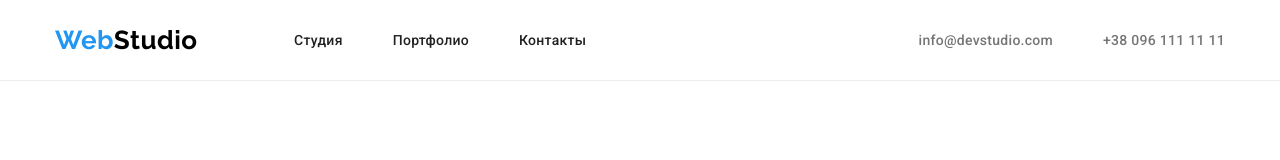
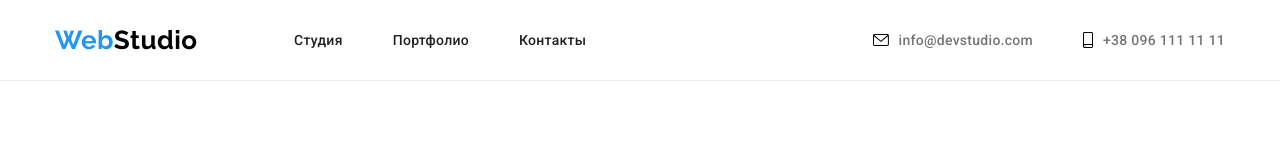
Before and after one commit to yurii-shendryk/goit-markup-hw-04, a plain HTML site: page portfolio.html in a window 1280 px wide. Shown: the top 160 px of the page. Drawn offline with nearby package versions, Linux system fonts and the light colour scheme.

Commit message:
додав іконки в header

```diff
--- a/portfolio.html
+++ b/portfolio.html
@@ -13,11 +13,10 @@
         <!--Шапка  сайта-->
         <header class="page-header">
             <div class="container main-nav">
-                    <nav class="nav">
                             <a  href="index.html" class="site-logo">
                                     <span>Web</span>Studio
                             </a>
-
+                    <nav class="nav">
                             <ul class="nav-list">
                                     <li class="nav-list-item">
                                             <a  href="index.html" class="nav-list-link">Студия</a>
@@ -33,10 +32,20 @@
 
                     <ul class="nav-contacts">
                             <li class="nav-contacts-item">
-                                    <a  href="mailto:info@devstudio.com" class="nav-contacts-link">info@devstudio.com</a>
+                                    <a  href="mailto:info@devstudio.com" class="nav-contacts-link">
+                                            <svg class="nav-contacts-icon envelope">
+                                                    <use href="./img/symbol-defs.svg#envelope"></use>
+                                            </svg>
+                                            info@devstudio.com
+                                    </a>
                             </li>
                             <li class="nav-contacts-item">
-                                    <a  href="tel:+380961111111" class="nav-contacts-link">+38 096 111 11 11</a>
+                                    <a  href="tel:+380961111111" class="nav-contacts-link">
+                                            <svg class="nav-contacts-icon smartphone">
+                                                    <use href="./img/symbol-defs.svg#smartphone"></use>
+                                            </svg>
+                                            +38 096 111 11 11
+                                    </a>
                             </li>
                     </ul>
             </div>
```
